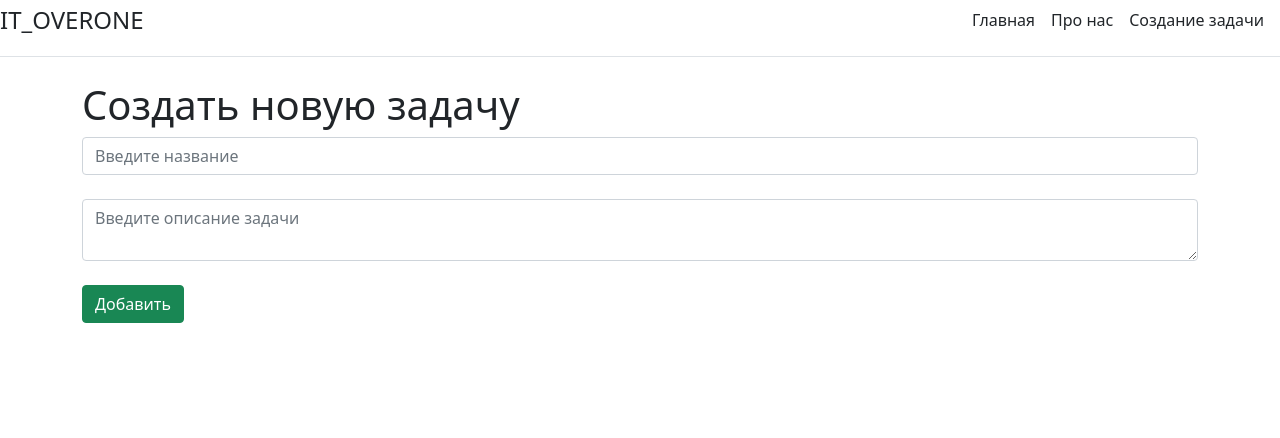
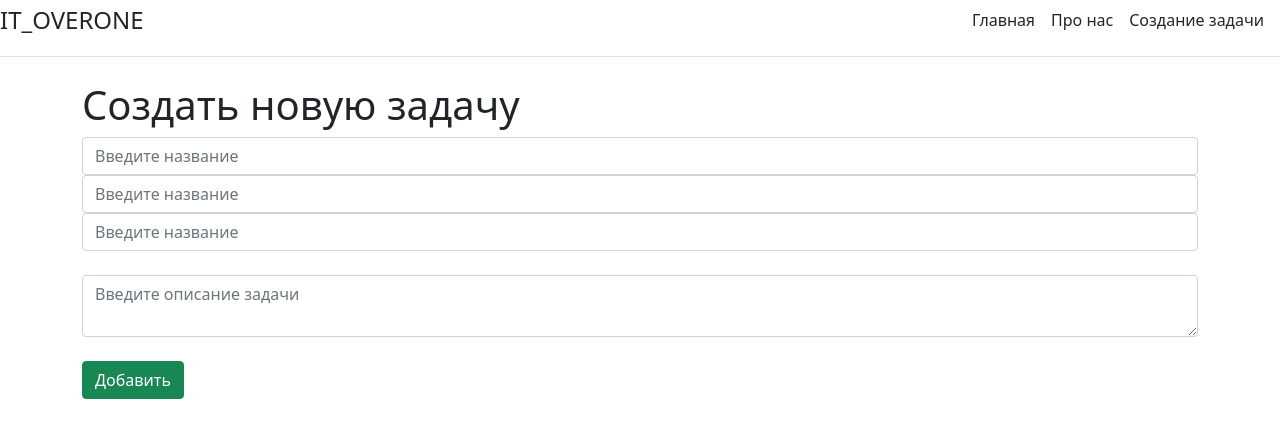
Before and after one commit to drakohha/new_django_veb, a Django app: template new_veb/main/templates/create.html in a window 1280 px wide. Shown: the top 438 px of the page. Run offline with Django 4.2, Linux system fonts and the light colour scheme; the template is opened without the code that fills it: values that come from a table or form of the project are taken from there, others are empty.

Commit message:
dz new field

```diff
--- a/new_veb/main/forms.py
+++ b/new_veb/main/forms.py
@@ -1,7 +1,10 @@
 from .models import Task
-from django.forms import ModelForm
+from django.forms import ModelForm, widgets, TextInput
 
 class TaskForm(ModelForm):
     class Meta:
         model=Task
         fields=["title","task"]
+        widgets = {"title":TextInput(attrs={'class':'form-control', 'placeholder':'Введите название'}),
+                   "task":TextInput(attrs={'class':'form-control', 'placeholder':'Введите название'}),
+                   }
--- a/new_veb/main/templates/create.html
+++ b/new_veb/main/templates/create.html
@@ -8,6 +8,9 @@
 <h1>Создать новую задачу</h1>
 <form method="post">
     {% csrf_token %}
+    {{ form.title }}
+    {{ form.task }}
+
     <input type="text" placeholder="Введите название" class="form-control">
     <br>
     <textarea type="text" placeholder="Введите описание задачи" class="form-control"></textarea>
```
